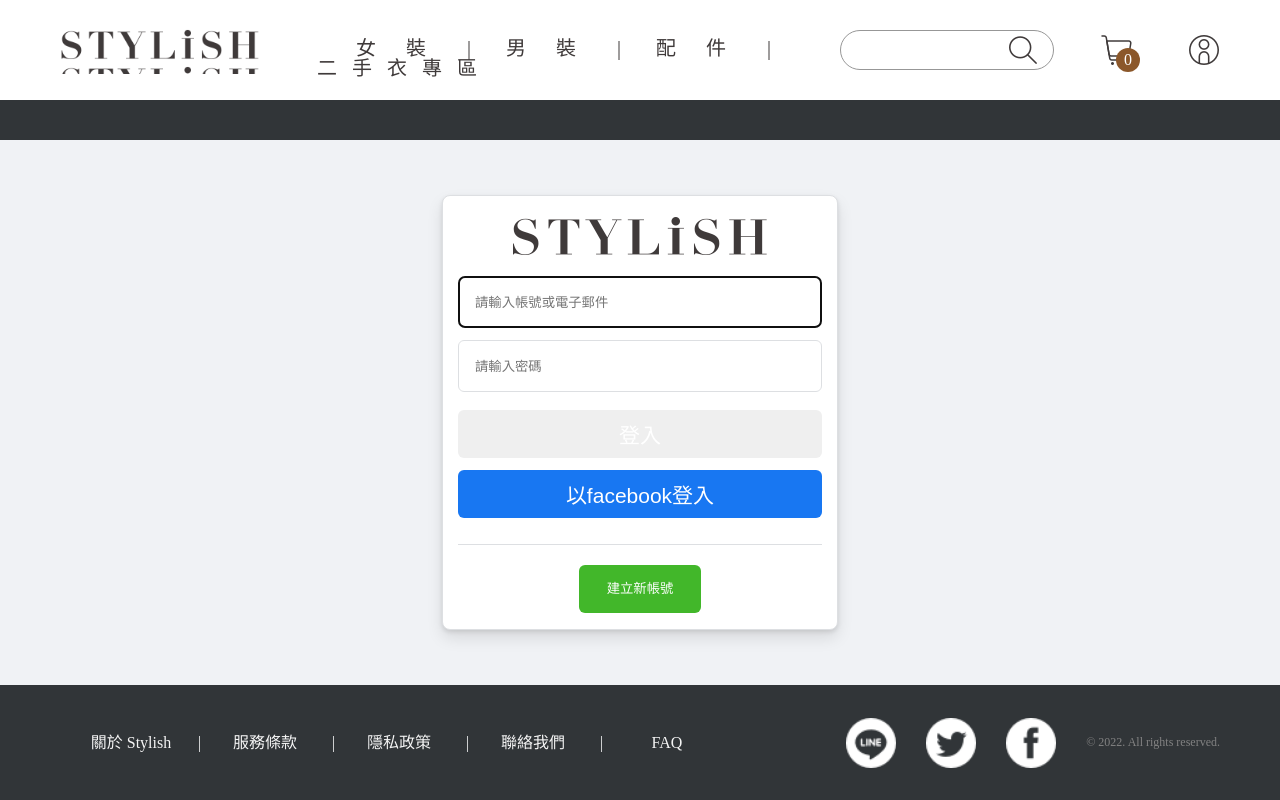
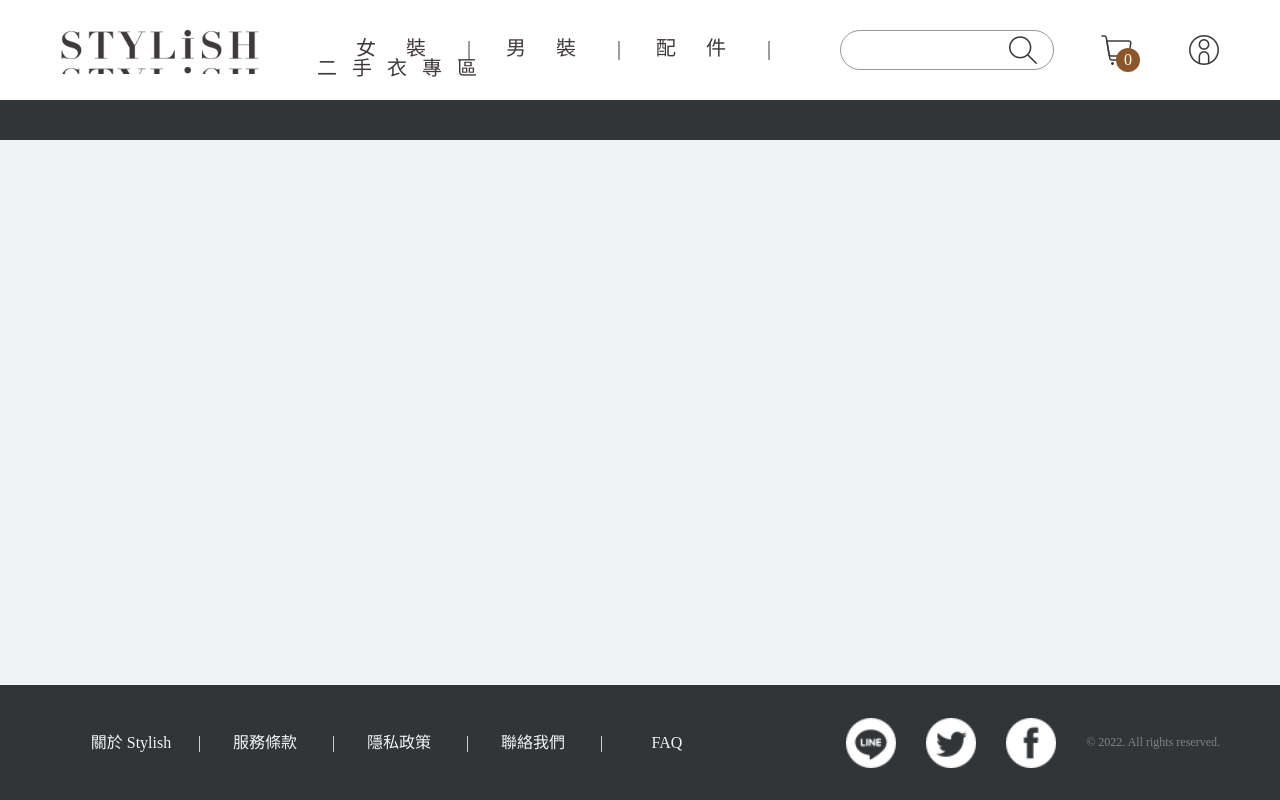
Before and after one commit to yuminzzzz/co-work, a React (Create React App) app: page /profile in a window 1280 px wide. Built offline with nearby package versions, Linux system fonts and the light colour scheme; a web font is replaced by a local one.

Commit message:
update profile to empty

```diff
--- a/src/pages/Profile/Profile.js
+++ b/src/pages/Profile/Profile.js
@@ -253,7 +253,7 @@ function Profile() {
   }, []);
   return (
     <Wrapper>
-      <LoginContainer>
+      {/* <LoginContainer>
         {!isRegisterPage && (
           <>
             <Logo></Logo>
@@ -316,20 +316,7 @@ function Profile() {
             <LoginButton onClick={register}>註冊</LoginButton>
           </>
         )}
-      </LoginContainer>
-      {/* <Title>會員基本資訊</Title>
-      {profile && (
-        <>
-          <Photo src={profile.picture} />
-          <Content>{profile.name}</Content>
-          <Content>{profile.email}</Content>
-          <LogoutButton
-            onClick={() => window.localStorage.removeItem("jwtToken")}
-          >
-            登出
-          </LogoutButton>
-        </>
-      )} */}
+      </LoginContainer> */}
     </Wrapper>
   );
 }
```
